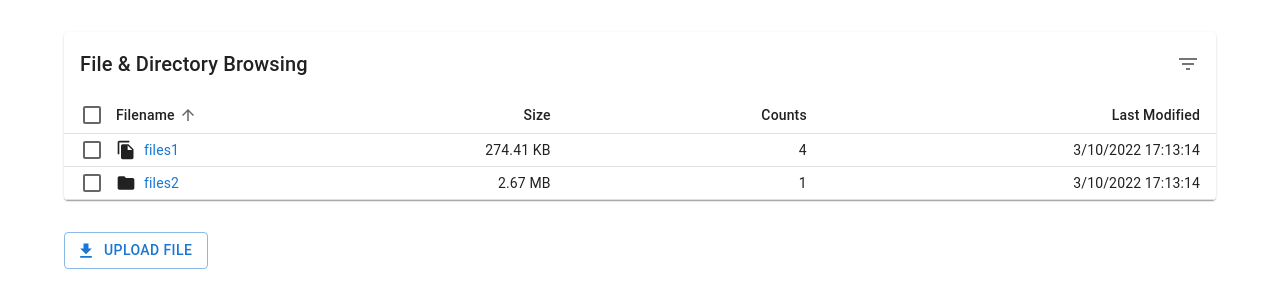
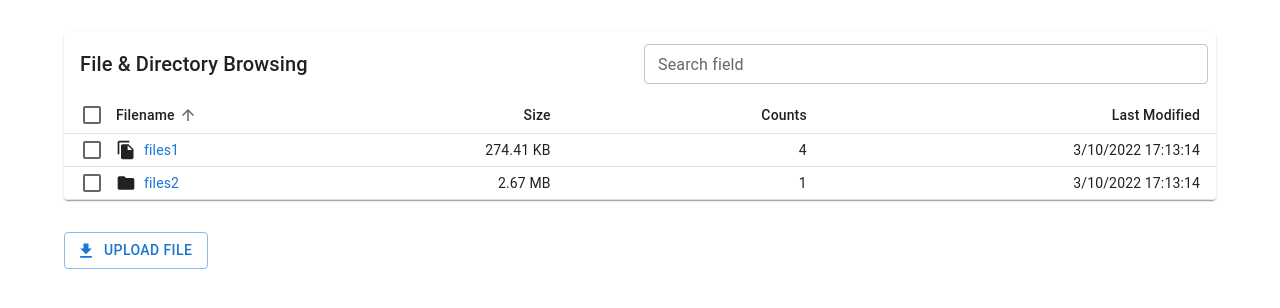
Before and after one commit to liashenkoart/Folder-Explorer, a Next.js app in the folder frontend/: page / in a window 1280 px wide. Shown: the top 308 px of the page. Built offline with nearby package versions, Linux system fonts and the light colour scheme.

Commit message:
feature: add search

```diff
--- a/frontend/components/EnhancedTableToolbar/EnhancedTableToolbar.tsx
+++ b/frontend/components/EnhancedTableToolbar/EnhancedTableToolbar.tsx
@@ -1,11 +1,10 @@
 import * as React from "react";
 
 // libs
-import { IconButton, Toolbar, Tooltip, Typography } from "@mui/material";
+import { Box, IconButton, TextField, Toolbar, Tooltip, Typography } from "@mui/material";
 import { alpha } from "@mui/material/styles";
 import DeleteIcon from "@mui/icons-material/Delete";
 import EditIcon from "@mui/icons-material/Edit";
-import FilterListIcon from "@mui/icons-material/FilterList";
 
 
 interface EnhancedTableToolbarProps {
@@ -29,11 +28,14 @@ export const EnhancedTableToolbar = (props: EnhancedTableToolbarProps) => {
         <Typography sx={{ flex: '1 1 100%' }} color="inherit" variant="subtitle1" component="div">
           {numSelected} selected
         </Typography>
-        : <Typography sx={{ flex: '1 1 100%' }} variant="h6" id="tableTitle" component="div">
-          File & Directory Browsing
-        </Typography>}
+        : <>
+          <Typography sx={{ flex: '1 1 100%' }} variant="h6" id="tableTitle" component="div">
+            File & Directory Browsing
+          </Typography>
+          <TextField size="small" fullWidth label="Search field" type="search" />
+        </>}
       {numSelected > 0
-        ? <>
+        ? <Box display="flex" alignItems="center">
           {numSelected === 1 && <Tooltip title="Delete">
             <IconButton>
               <EditIcon />
@@ -44,12 +46,8 @@ export const EnhancedTableToolbar = (props: EnhancedTableToolbarProps) => {
               <DeleteIcon />
             </IconButton>
           </Tooltip>
-        </>
-        : <Tooltip title="Filter list">
-          <IconButton>
-            <FilterListIcon />
-          </IconButton>
-        </Tooltip>}
+        </Box>
+        : null}
     </Toolbar>
   );
 }
```
